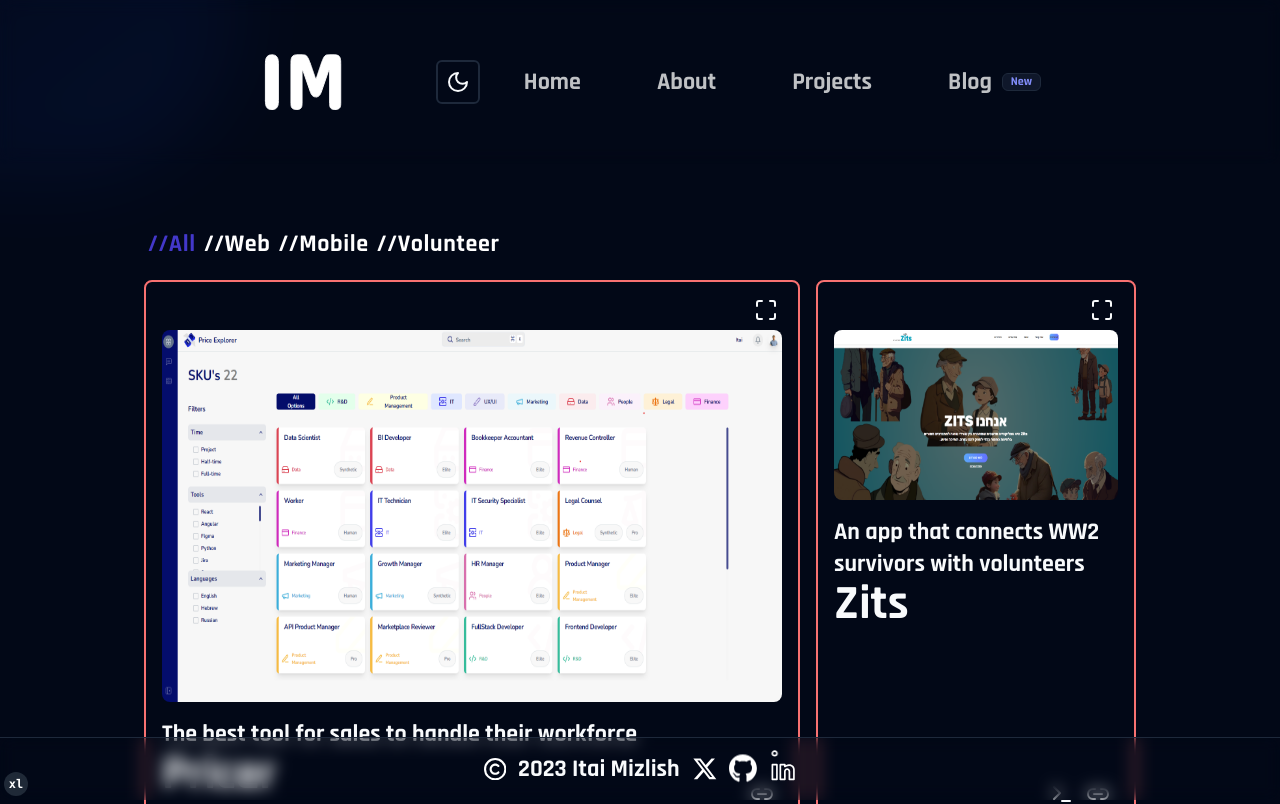
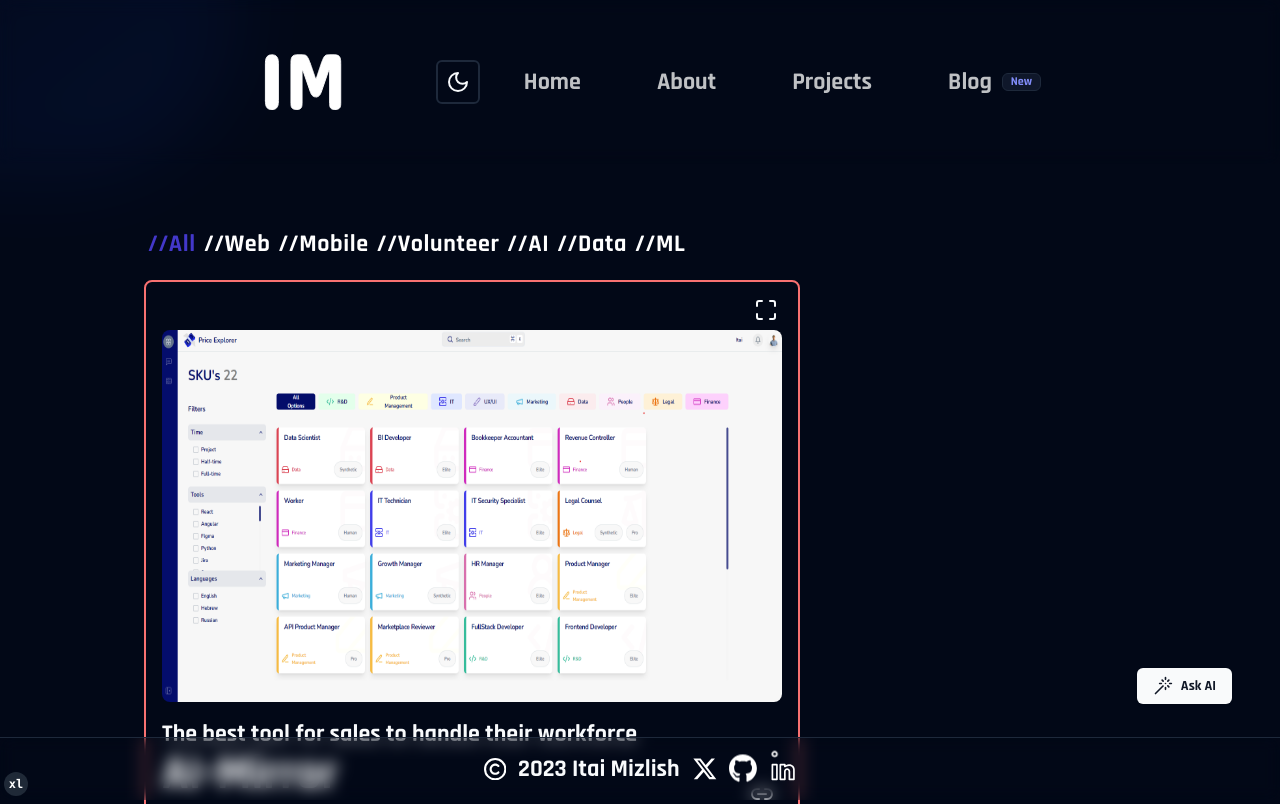
Before and after one commit to itaim18/next-framer-motion, a Next.js app: page /projects in a window 1280 px wide. Shown: the top 804 px of the page. Built offline with nearby package versions, Linux system fonts and the light colour scheme; a web font is replaced by a local one.

Commit message:
AI feature is welomed!

```diff
--- a/app/layout.tsx
+++ b/app/layout.tsx
@@ -9,7 +9,7 @@ import { siteConfig } from "@/src/config/site";
 import RespectMotionPreferences from "@/src/components/providers/RespectMotionPreferences";
 import { TailwindIndicator } from "@/src/components/providers/Tailwind-indicator";
 import { CSSProperties } from "react";
-
+import AIButtonWrapper from "@/components/AI/ai-button";
 const rajdhani = Rajdhani({ weight: "700", subsets: ["latin"] });
 
 const loadingFont = Redacted_Script({
@@ -84,6 +84,7 @@ export default function RootLayout({
           <ThemeProvider attribute="class" defaultTheme="dark" enableSystem>
             <Header />
             {children}
+            <AIButtonWrapper />
             <Footer />
             <TailwindIndicator />
           </ThemeProvider>
--- a/app/projects/page.tsx
+++ b/app/projects/page.tsx
@@ -42,6 +42,18 @@ const DATA = [
     subtitle: "The best tool for sales to handle their workforce",
     description:
       "The optimal solution for sales professionals to manage their company's workforce involves utilizing a combination of technologies including React, Airtable, Framer Motion, Next.js, Radix UI, UIShadcn, React Hook Form, and NextAuth.",
+    title: "AI-Mirror",
+    myClass: "col-span-6 md:col-span-3 lg:col-span-4 xl:col-span-4",
+    types: ["AI"],
+    live: "http://google.com/",
+    skills: [BiLogoTailwindCss],
+  },
+  {
+    image: PriceExplorer,
+    id: crypto.randomUUID(),
+    subtitle: "The best tool for sales to handle their workforce",
+    description:
+      "The optimal solution for sales professionals to manage their company's workforce involves utilizing a combination of technologies including React, Airtable, Framer Motion, Next.js, Radix UI, UIShadcn, React Hook Form, and NextAuth.",
     title: "Pricer",
     myClass: "col-span-6 md:col-span-3 lg:col-span-4 xl:col-span-4",
     types: ["Web"],
@@ -55,7 +67,17 @@ const DATA = [
       SiAirtable,
     ],
   },
-
+  {
+    image: unishield,
+    id: crypto.randomUUID(),
+    description:
+      "A mobile application built with React Native that empowers women by providing them with the tools and information needed to identify and address instances of technology-related violence or abuse.",
+    subtitle: "App that helps women under tech violence",
+    title: "UniShield",
+    myClass: "col-span-6 md:col-span-3 lg:col-span-4",
+    types: ["Data", "ML"],
+    skills: [TbBrandReactNative, TbBrandCss3, FaReact],
+  },
   {
     image: zits,
     id: crypto.randomUUID(),
@@ -157,7 +179,7 @@ const DATA = [
     skills: [SiFlutter, SiHasura],
   },
 ];
-const topics = ["All", "Web", "Mobile", "Volunteer"];
+const topics = ["All", "Web", "Mobile", "Volunteer", "AI", "Data", "ML"];
 export default function Projects() {
   const [items, setItems] = React.useState(DATA);
   const [selectedId, setSelectedId] = useState<any>(null);
--- /dev/null
+++ b/components/AI/ai-button.tsx
@@ -0,0 +1,50 @@
+"use client";
+
+import { useState } from "react";
+
+export default function AIButtonWrapper() {
+  const [clicked, setClicked] = useState(false);
+  return (
+    <button
+      className="inline-flex items-center justify-center fixed bottom-24 right-12 rounded-md bg-gray-900 px-4 py-2 text-sm font-medium text-gray-50 shadow transition-colors hover:bg-gray-900/90 focus-visible:outline-none focus-visible:ring-1 focus-visible:ring-gray-950 disabled:pointer-events-none disabled:opacity-50 dark:bg-gray-50 dark:text-gray-900 dark:hover:bg-gray-50/90 dark:focus-visible:ring-gray-300"
+      onClick={() => setClicked(true)}
+      onMouseLeave={() => setClicked(false)}
+    >
+      <span
+        className={`relative inline-block h-5 w-5 transition-transform duration-300 ease-in-out group-hover:rotate-180 group-active:rotate-180 ${
+          clicked ? "rotate-180" : ""
+        }`}
+      >
+        <WandIcon className="absolute inset-0 h-full w-full text-gray-50 dark:text-gray-900" />
+      </span>
+      {!clicked && <span className="ml-2">Ask AI</span>}
+    </button>
+  );
+}
+
+function WandIcon(props: any) {
+  return (
+    <svg
+      {...props}
+      xmlns="http://www.w3.org/2000/svg"
+      width="24"
+      height="24"
+      viewBox="0 0 24 24"
+      fill="none"
+      stroke="currentColor"
+      strokeWidth="2"
+      strokeLinecap="round"
+      strokeLinejoin="round"
+    >
+      <path d="M15 4V2" />
+      <path d="M15 16v-2" />
+      <path d="M8 9h2" />
+      <path d="M20 9h2" />
+      <path d="M17.8 11.8 19 13" />
+      <path d="M15 9h0" />
+      <path d="M17.8 6.2 19 5" />
+      <path d="m3 21 9-9" />
+      <path d="M12.2 6.2 11 5" />
+    </svg>
+  );
+}
```
Also changed, not shown: 1 other file (tests, documents, lock files or other folders).
